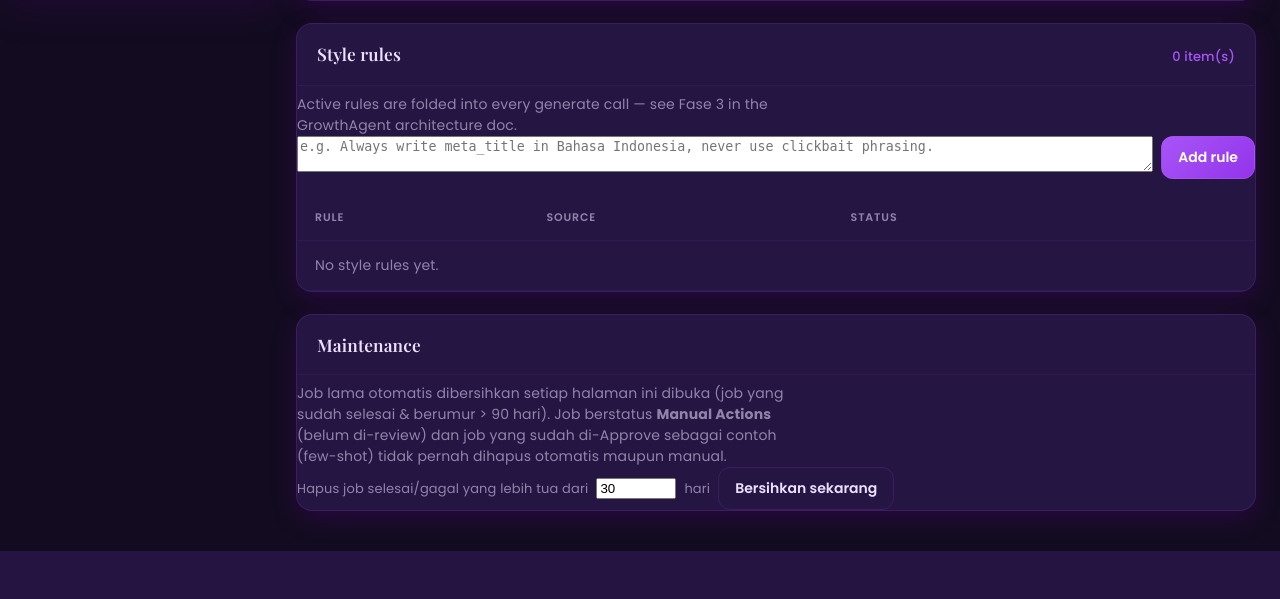
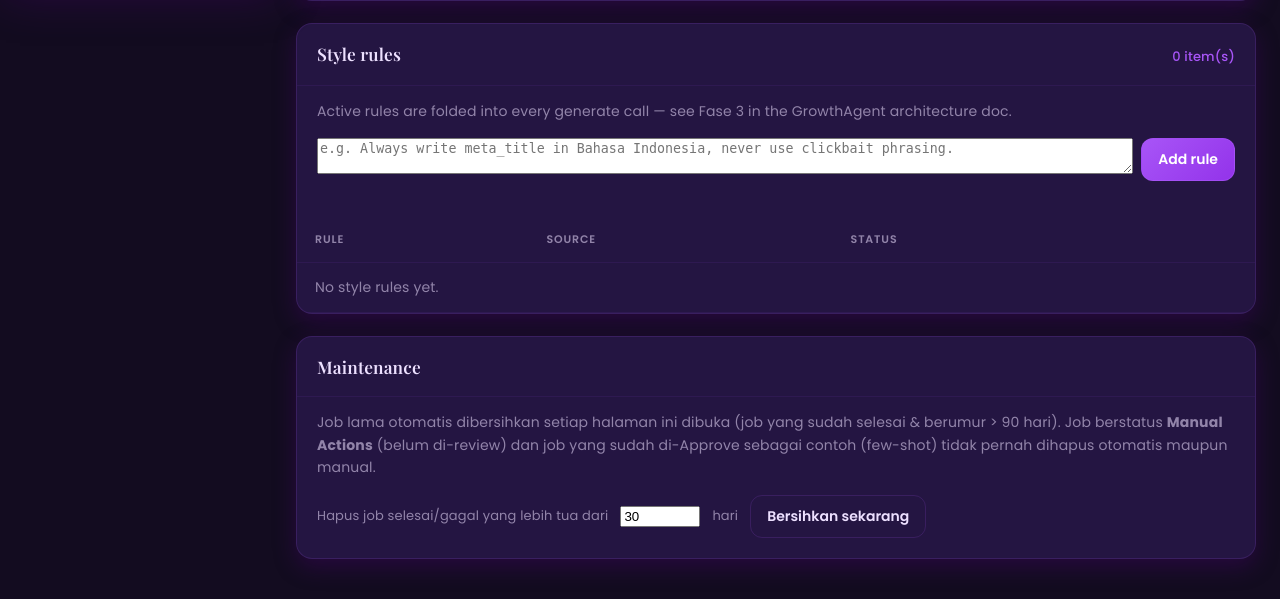
Before and after one commit to jalijali-dev/sagacrypto-wpm, a PHP site: page /wpm/cms-admin/pages/growth-agent.php in a window 1280 px wide. Shown: the part 803-1402 px from the top of the page. Before the commit the page ends 1354 px from the top, so only its background shows below. Run offline with PHP 8.4, Linux system fonts and the light colour scheme; the visitor is signed in with stand-in values (Sample User, id 1); data that the repository does not hold is empty; a stand-in replaces the project's code that opens the database connection.

Commit message:
Fix: perbaiki padding/max-width text di card Growth Agent

```diff
--- a/cms-admin/assets/css/admin.css
+++ b/cms-admin/assets/css/admin.css
@@ -1450,6 +1450,28 @@ body.admin-body {
   text-decoration: underline;
 }
 
+/* Growth Agent page only (see $bodyClass in cms-admin/pages/growth-agent.php)
+   — .panel itself has no padding by design (tables/.panel__head/.form-grid
+   provide their own), but the "Style rules" / "Maintenance" panels on this
+   page drop a bare .section-lead / <form> directly inside a .panel with no
+   wrapping card, so text/controls end up flush against the panel border.
+   Scoped to .page-growth-agent instead of changing .section-lead globally,
+   since most of its usages elsewhere sit in page-header toolbars that are
+   already correctly padded by the page layout. Also drops .section-lead's
+   default max-width:56ch here — that's meant for short page-header leads,
+   but inside a full-width panel it left an empty gap on the right instead
+   of the paragraph using the panel's actual width. */
+.page-growth-agent .panel > .section-lead {
+  padding: 14px 20px 16px;
+  margin-top: 0;
+  max-width: none;
+  line-height: 1.6;
+}
+
+.page-growth-agent .panel > .section-lead + form {
+  padding: 0 20px 20px;
+}
+
 /* ============================================================
    TABLES
    ============================================================ */
--- a/cms-admin/pages/growth-agent.php
+++ b/cms-admin/pages/growth-agent.php
@@ -185,6 +185,10 @@ $statusPill = [
     'manual_action' => 'info',
 ];
 
+// Scopes the panel text/spacing CSS fix in admin.css to this page only —
+// see .page-growth-agent rules there.
+$bodyClass = 'page-growth-agent';
+
 require dirname(__DIR__) . '/includes/header.php';
 require dirname(__DIR__) . '/includes/sidebar.php';
 require dirname(__DIR__) . '/includes/navbar.php';
@@ -360,7 +364,7 @@ require dirname(__DIR__) . '/includes/alerts.php';
             &gt; 90 hari). Job berstatus <strong>Manual Actions</strong> (belum di-review) dan job yang sudah
             di-Approve sebagai contoh (few-shot) tidak pernah dihapus otomatis maupun manual.
         </p>
-        <form method="post" action="<?= cms_esc($selfUrl) ?>" style="display:flex;gap:8px;align-items:center;" onsubmit="return confirm('Hapus job selesai/gagal yang lebih tua dari jumlah hari ini? Job yang masih menunggu review tidak akan terhapus.');">
+        <form method="post" action="<?= cms_esc($selfUrl) ?>" style="display:flex;gap:12px;align-items:center;flex-wrap:wrap;" onsubmit="return confirm('Hapus job selesai/gagal yang lebih tua dari jumlah hari ini? Job yang masih menunggu review tidak akan terhapus.');">
             <?= cms_csrf_field() ?>
             <input type="hidden" name="action" value="cleanup_jobs">
             <label class="muted" style="font-size:13px;">Hapus job selesai/gagal yang lebih tua dari</label>
```
